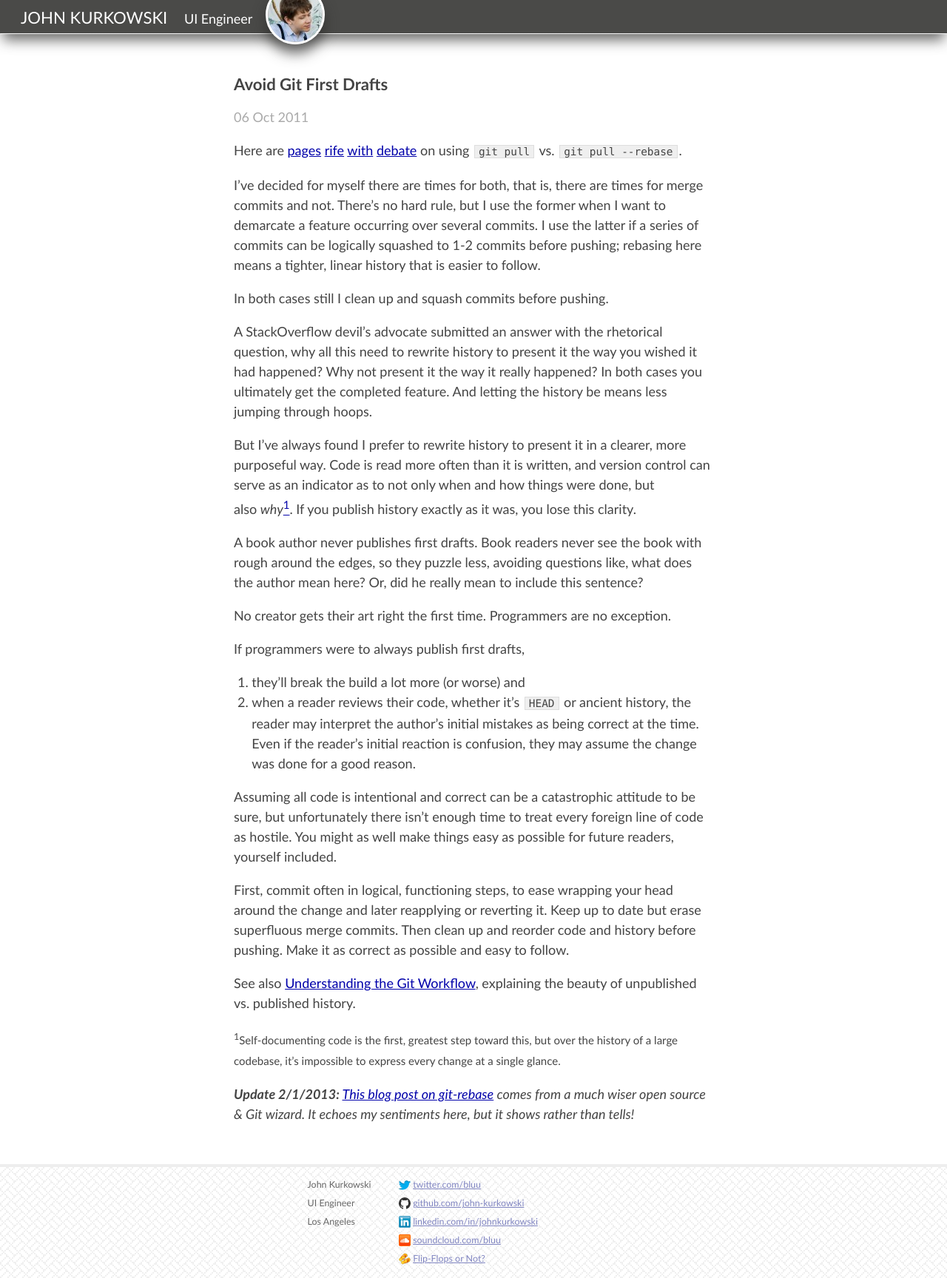
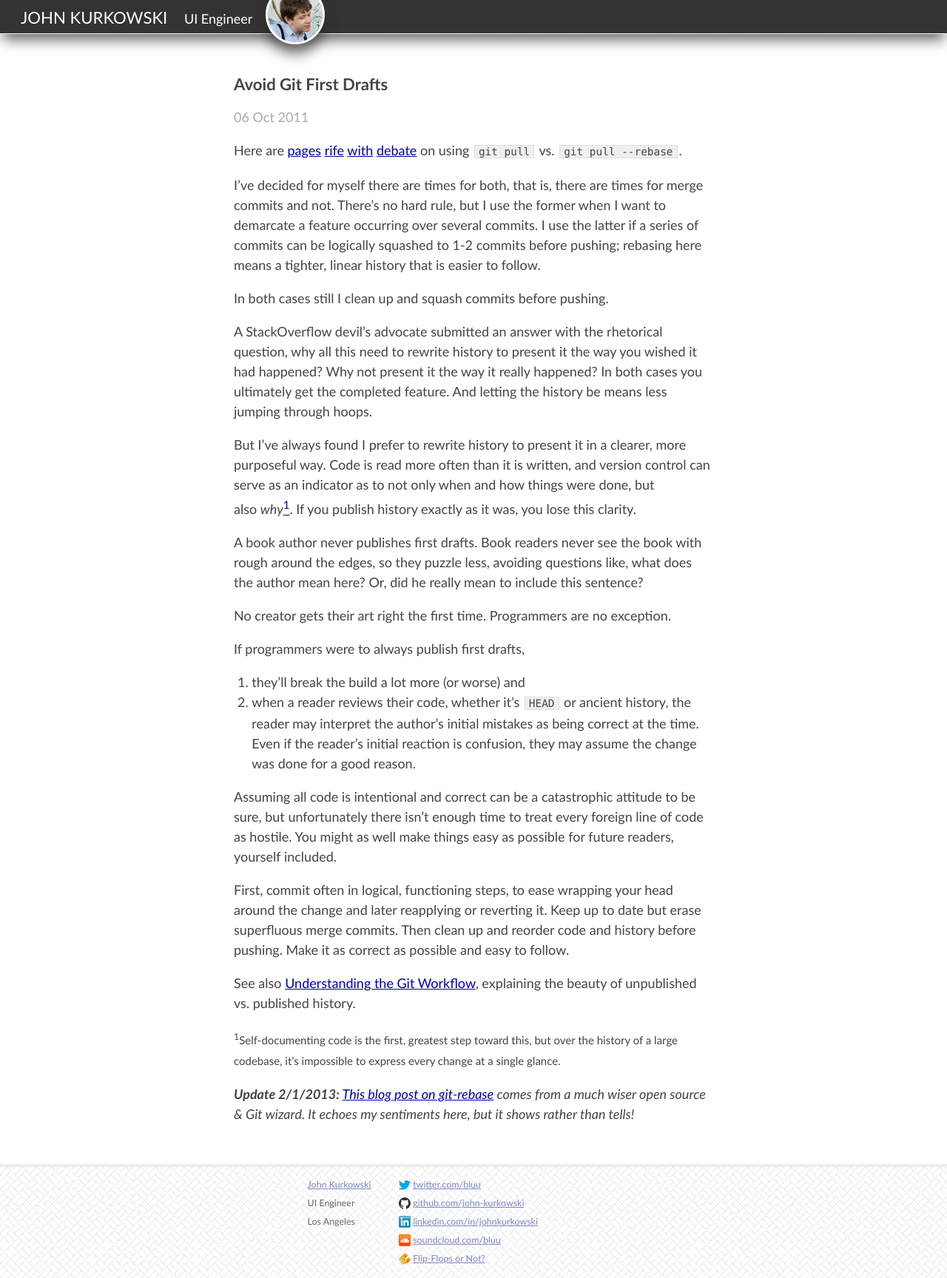
Before and after one commit to john-kurkowski/john-kurkowski.github.io, a Jekyll site: the page built from _posts/2011-10-06-avoid-git-first-drafts.md, in a window 1280 px wide. Shown: the whole page at 74% size. Built offline with Jekyll 4.4.1, drawn with Linux system fonts in a browser that asks for light colours; nearby versions of some CDN libraries; comment, search, counter and statistics services are not loaded.

Commit message:
misc fixes

```diff
--- a/_layouts/base.html
+++ b/_layouts/base.html
@@ -45,7 +45,7 @@
             <div class="center">
               <div class="contact">
                 <p>
-                  John Kurkowski<br />
+                  <a href="/">John Kurkowski</a><br />
                   UI Engineer<br />
                   Los Angeles<br />
                 </p>
--- a/css/main.css
+++ b/css/main.css
@@ -132,7 +132,7 @@ nav, .headline {
 }
 
 nav {
-  background-color: rgba(43, 43, 41, 0.85);
+  background-color: #333;
   padding: 0 1em;
   width: 100%;
   height: 2.5em;
```
